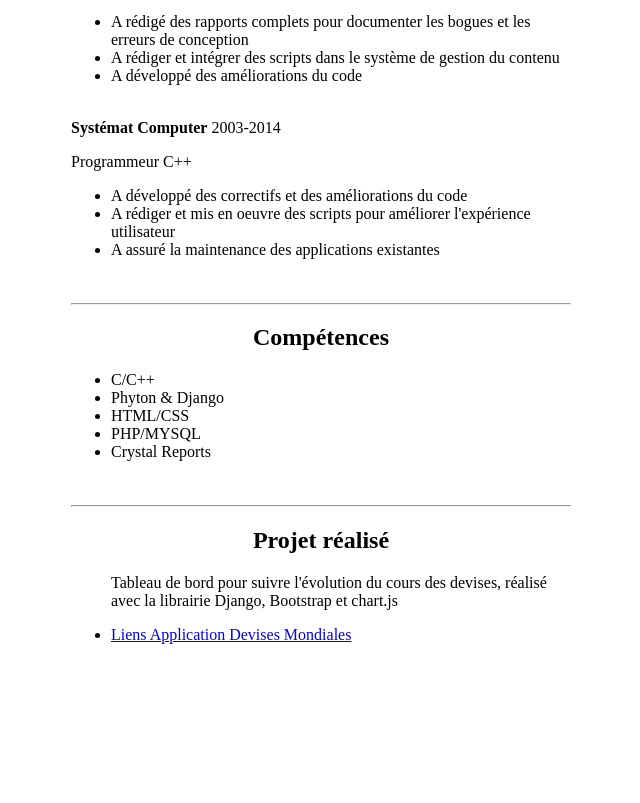
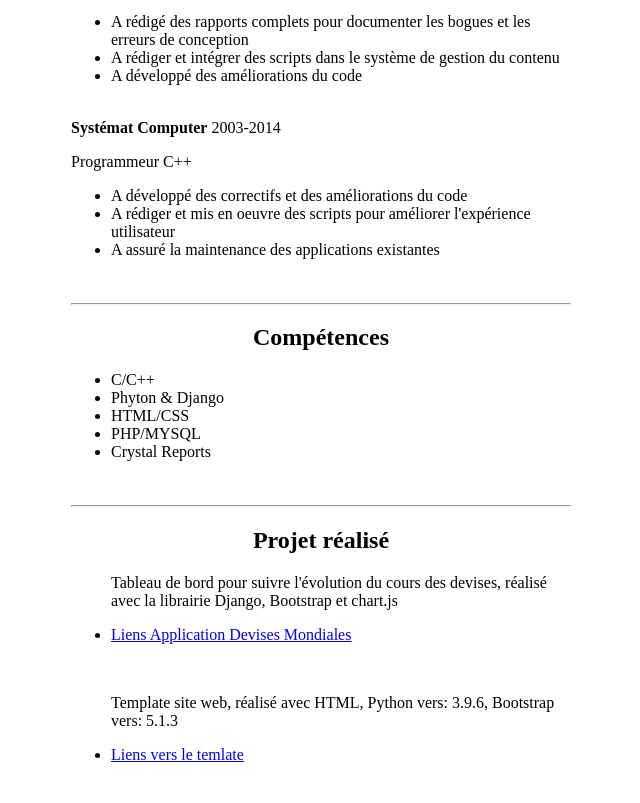
Before and after one commit to cdevl3749/moncv-en-ligne, a plain HTML site: page index.html in a window 1280 px wide. Shown: the part 1110-1913 px from the top of the page, without its empty margins (319-959 px from the left). Before the commit the page ends 1800 px from the top, so only its background shows below. Drawn offline with Linux system fonts and the light colour scheme.

Commit message:
Add files via upload

```diff
--- a/index.html
+++ b/index.html
@@ -107,6 +107,11 @@
                     Bootstrap et chart.js</p>
                 <li><a href="https://cdevl3749.pythonanywhere.com/">Liens Application Devises Mondiales</a></li>
             </ul>
+            <br>
+            <ul>
+                <p>Template site web, réalisé avec HTML, Python vers: 3.9.6, Bootstrap vers: 5.1.3</p>
+                <li><a href="https://cdevl3749.github.io/belgium-infos-2022/">Liens vers le temlate</a></li>
+            </ul>
         </div>
     </div>
 </body>
```
